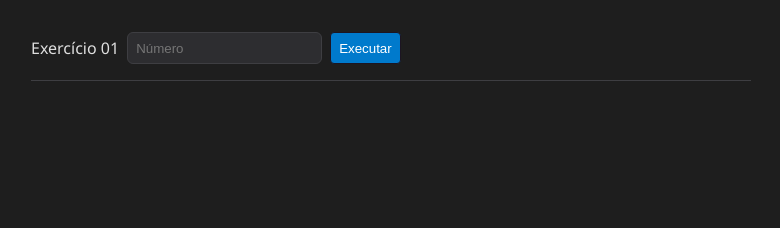
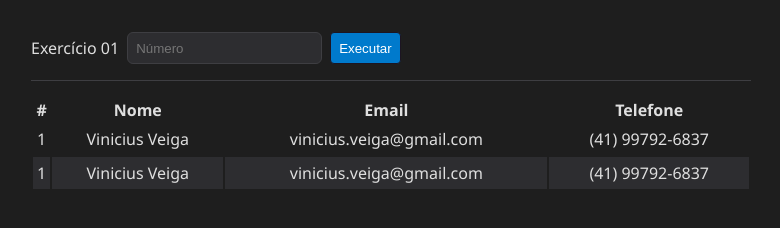
Before and after one commit to LourencoDu/web-29082024, a plain HTML site: page index-table.html in a window 1280 px wide. Shown: the whole page, without its empty margins (249-1029 px from the left). Drawn offline with Linux system fonts and the light colour scheme.

Commit message:
inclusão de tabela e estilos da tabela

```diff
--- a/index-table.html
+++ b/index-table.html
@@ -21,6 +21,31 @@
         </div>
 
         <div class="divider"></div>
+
+        <table>
+          <thead>
+            <tr>
+              <th>#</th>
+              <th>Nome</th>
+              <th>Email</th>
+              <th>Telefone</th>
+            </tr>
+          </thead>
+          <tbody>
+            <tr>
+              <td>1</td>
+              <td>Vinicius Veiga</td>
+              <td>vinicius.veiga@gmail.com</td>
+              <td>(41) 99792-6837</td>
+            </tr>
+            <tr>
+              <td>1</td>
+              <td>Vinicius Veiga</td>
+              <td>vinicius.veiga@gmail.com</td>
+              <td>(41) 99792-6837</td>
+            </tr>
+          </tbody>
+        </table>
       </div>
     </div>
   </body>
--- a/style.css
+++ b/style.css
@@ -117,3 +117,14 @@ ul li {
 ul li + li {
   border-top: 1px solid var(--divider);
 }
+
+tbody tr{
+  text-align: center;
+  height: 32px;
+
+}
+
+tbody tr:nth-child(even){
+  background-color:var(--input-bg);
+  height: 32px;
+}
```
